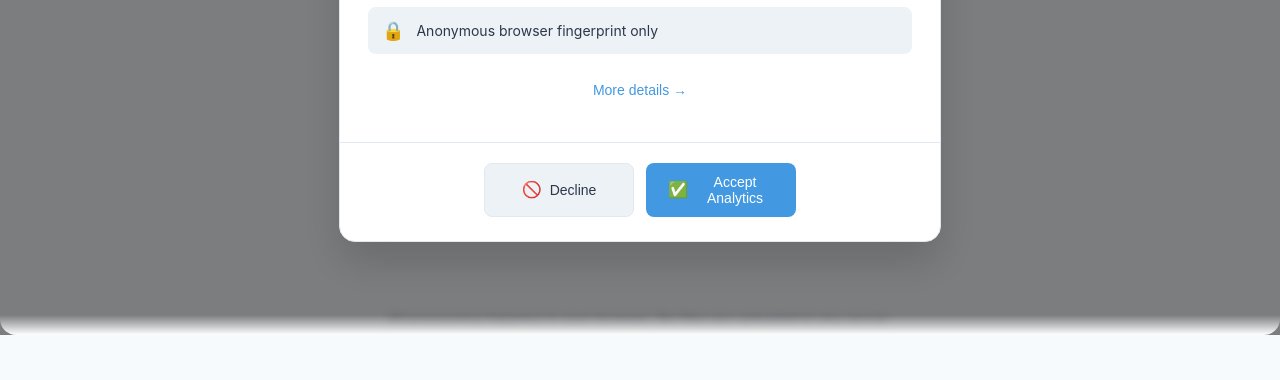
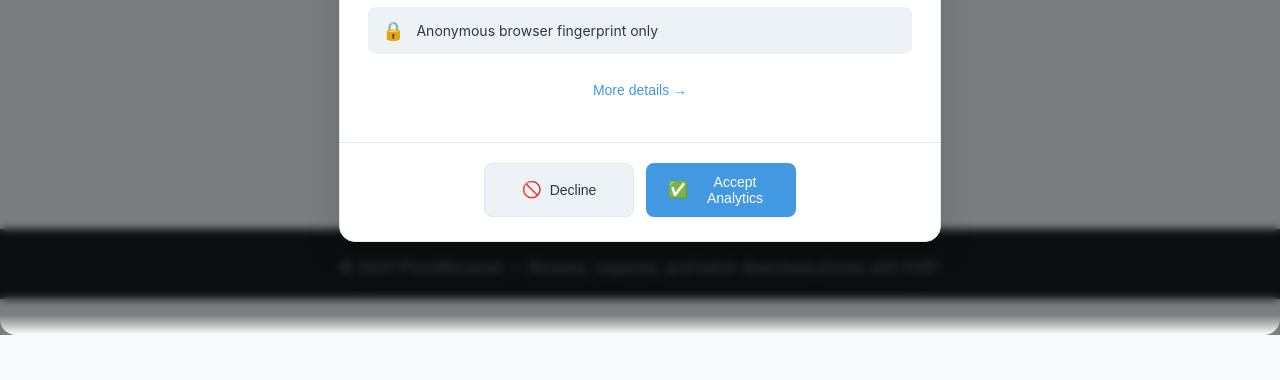
Before and after one commit to kshwadip/ProPhotoRenamer, a SvelteKit app: page / in a window 1280 px wide. Shown: the part 465-845 px from the top of the page. After the commit the page ends 800 px from the top, so only its background shows below. Built offline with nearby package versions, Linux system fonts and the light colour scheme; no server answers.

Commit message:
Asthetics changes

```diff
--- a/src/components/Dropzone.svelte
+++ b/src/components/Dropzone.svelte
@@ -81,7 +81,7 @@
 
 <style>
   .dropzone {
-    border: 2px dashed #cbd5e0;
+    border: 2px dashed #000000;
     border-radius: 12px;
     padding: 48px 24px;
     text-align: center;
--- a/src/routes/+page.svelte
+++ b/src/routes/+page.svelte
@@ -46,19 +46,14 @@
 
     onMount(async () => {
         analyticsStore.trackEvent('page_view');
-		console.log('🔍 onMount: fetching server usage...');
         serverUsage = await fetchServerUsage();
-		console.log('🔍 onMount: serverUsage result:', serverUsage);
     });
 
     async function fetchServerUsage() {
-		console.log('🔍 fetchServerUsage called, shouldEnforceLimits():', shouldEnforceLimits());
-
         if (!shouldEnforceLimits()) return null;
 
         try {
             const fingerprint = generateFingerprint();
-			console.log('🔍 Generated fingerprint:', fingerprint);
 
             const response = await fetch(
                 `${env.PUBLIC_SUPABASE_URL}/functions/v1/check-limit`,
@@ -75,9 +70,7 @@
                 }
             );
 
-			console.log('🔍 Server response status:', response.status, response.ok);
             const result = await response.json();
-			console.log('🔍 Server response data:', result);
             return result;
         } catch (error) {
             console.error('🔍 Failed to fetch server usage:', error);
@@ -156,8 +149,6 @@
     }
 
     async function handleFilesAdded(files: File[]) {
-		console.log('🚀 Upload function called - NO SERVER CALLS VERSION');
-
         // Track analytics only if consented
         if (analyticsStore.hasConsent()) {
             analyticsStore.trackPhotosUploaded(files.length);
@@ -314,6 +305,7 @@
 <div class="app-container">
     <header class="app-header">
         <h2>Rename your photos using EXIF metadata</h2>
+        <p>All processing happens in your device. No files are uploaded to any server.</p>
     </header>
 
     <main class="app-main">
@@ -399,10 +391,6 @@
             </section>
         {/if}
     </main>
-
-	<footer class="app-footer">
-		<p>All processing happens in your browser. No files are uploaded to any server.</p>
-	</footer>
 </div>
 
 <style>
@@ -421,12 +409,31 @@
     .app-container {
         max-width: 1200px;
         margin: 0 auto;
-		padding: 40px 20px;
+        padding: 16px 20px;
     }
 
     .app-header {
         text-align: center;
-		margin-bottom: 48px;
+        margin-bottom: 20px;
+    }
+
+    .app-header h2 {
+        margin: 0 0 8px 0;
+        color: #1a202c;
+    }
+
+    .app-header p {
+        margin: 0;
+        font-size: 14px;
+        color: #718096;
+    }
+
+    :global([data-theme='dark']) .app-header h2 {
+        color: #ffffff;
+    }
+
+    :global([data-theme='dark']) .app-header p {
+        color: var(--text-muted);
     }
 
     h2 {
@@ -439,7 +446,7 @@
     }
 
     section {
-		margin-bottom: 32px;
+        margin-bottom: 20px;
     }
 
     .template-section {
@@ -538,19 +545,6 @@
         color: var(--text-secondary);
     }
 
-	.app-footer {
-		text-align: center;
-		padding-top: 32px;
-		border-top: 1px solid #e2e8f0;
-		color: #a0aec0;
-		font-size: 14px;
-	}
-
-	:global([data-theme='dark']) .app-footer {
-		border-top-color: var(--border-color);
-		color: var(--text-muted);
-	}
-
     .usage-indicator {
         font-size: 14px;
         color: #718096;
@@ -576,15 +570,16 @@
     }
 
     .usage-info-section {
-		margin-bottom: 32px;
+        margin-bottom: 16px;
+        margin-top: -8px;
     }
 
     .usage-info-card {
         background: white;
-		padding: 24px;
+        padding: 16px;
         border-radius: 12px;
         box-shadow: 0 2px 8px rgba(0, 0, 0, 0.1);
-		border: 1px solid #e2e8f0;
+        border: 1px solid #000000;
         text-align: center;
     }
 
@@ -594,27 +589,28 @@
     }
 
     .usage-stats {
-		margin-bottom: 20px;
+        margin-bottom: 14px;
     }
 
     .usage-main {
         display: flex;
         flex-direction: column;
         align-items: center;
-		margin-bottom: 12px;
+        margin-bottom: 10px;
     }
 
     .usage-number {
-		font-size: 48px;
+        font-size: 44px;
         font-weight: 700;
         color: #4299e1;
         line-height: 1;
     }
 
     .usage-text {
-		font-size: 18px;
+        font-size: 16px;
         color: #718096;
         font-weight: 500;
+        margin-top: 4px;
     }
 
     :global([data-theme='dark']) .usage-text {
@@ -622,7 +618,7 @@
     }
 
     .usage-details {
-		font-size: 14px;
+        font-size: 13px;
         color: #718096;
     }
 
@@ -632,11 +628,11 @@
 
     .usage-bar {
         width: 100%;
-		height: 8px;
+        height: 6px;
         background: #e2e8f0;
         border-radius: 4px;
         overflow: hidden;
-		margin-top: 8px;
+        margin-top: 6px;
     }
 
     :global([data-theme='dark']) .usage-bar {
@@ -651,7 +647,7 @@
 
     .upgrade-prompt {
         border-top: 1px solid #e2e8f0;
-		padding-top: 20px;
+        padding-top: 14px;
     }
 
     :global([data-theme='dark']) .upgrade-prompt {
@@ -659,15 +655,15 @@
     }
 
     .upgrade-prompt p {
-		margin: 0 0 16px 0;
-		font-size: 16px;
+        margin: 0 0 10px 0;
+        font-size: 15px;
     }
 
     .btn-primary {
         background: #4299e1;
         color: white;
         border: none;
-		padding: 12px 24px;
+        padding: 10px 20px;
         border-radius: 8px;
         font-size: 14px;
         font-weight: 500;
```
Lines whose indentation alone changed are shown as unchanged.
